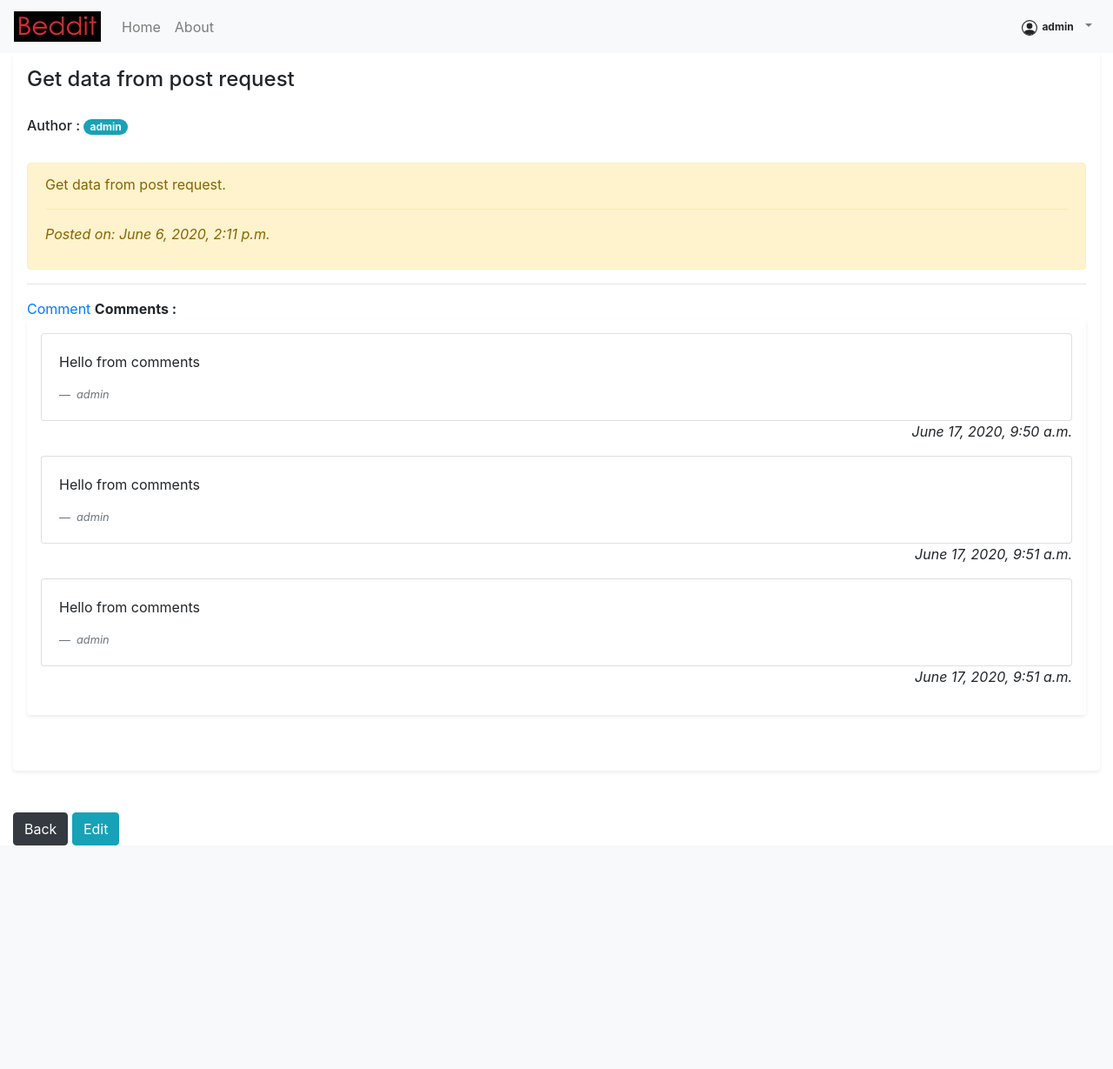
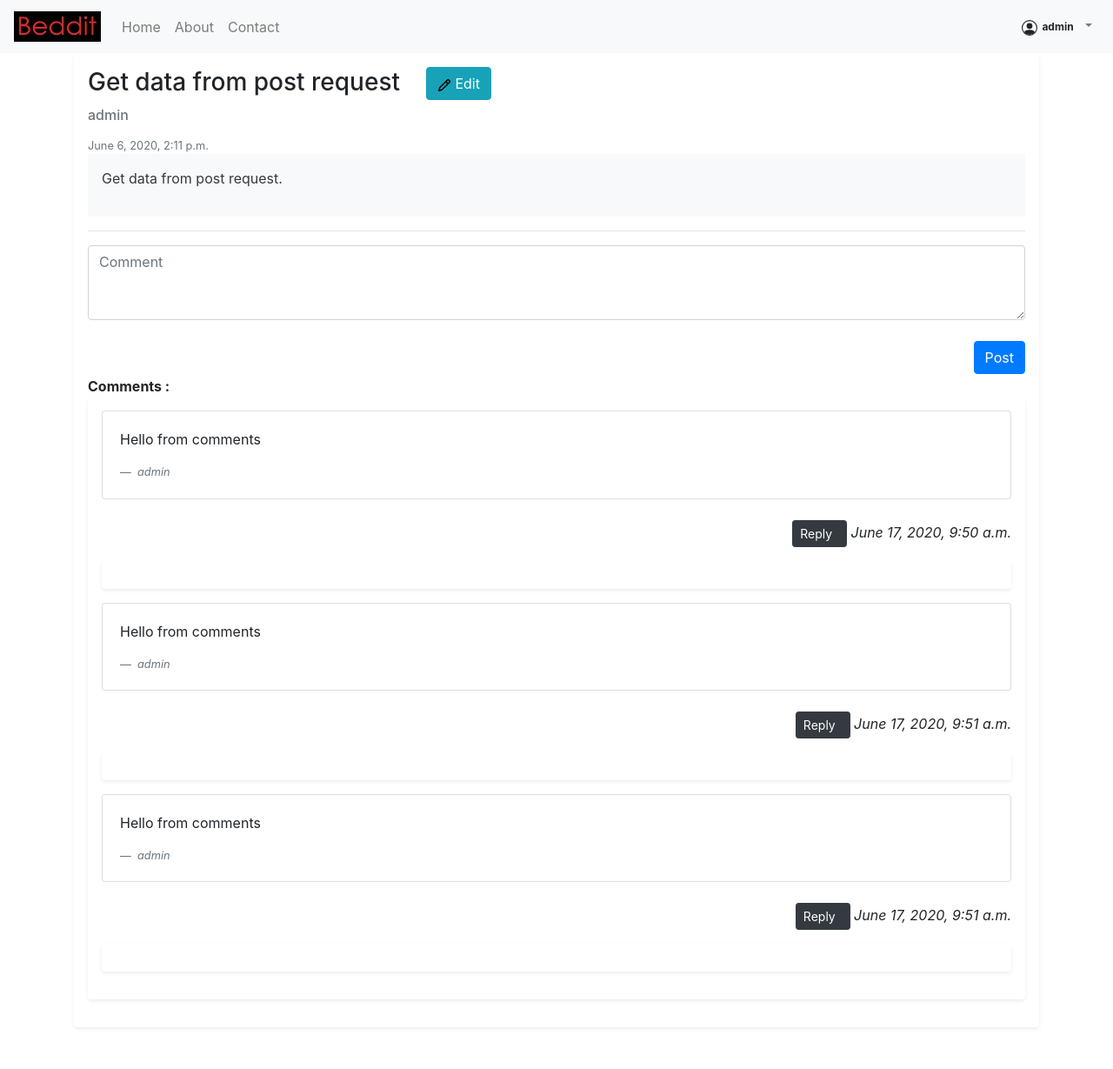
Before and after one commit to Deltapimol/posts, a Django app: a page that uses posts_app/templates/index.html in a window 1280 px wide. Shown: the whole page at 87% size. Before the commit the page ends 972 px from the top, so only its background shows below. Run offline with Django 3.2, Linux system fonts and the light colour scheme; a user stored in the database is signed in; data comes from the database, SQL or seed files in the repository; both versions use the stored data as it was after the commit; some libraries are stand-ins or nearby versions.

Commit message:
Add reply model,form and view. Fixed some css

```diff
--- a/posts/urls.py
+++ b/posts/urls.py
@@ -17,7 +17,8 @@ from django.contrib import admin
 from django.urls import path,include
 from posts_app import urls
 from login_app import urls
-from posts_app.views import about
+from posts_app.views import about,contact
+import django.contrib.auth.urls
 
 urlpatterns = [
 
@@ -25,6 +26,7 @@ urlpatterns = [
     path('accounts/',include('django.contrib.auth.urls')),
     path('posts/',include('posts_app.urls')),
     path('login/',include('login_app.urls')),
-    path('about/',about.as_view(),name='about')
+    path('about/',about.as_view(),name='about'),
+    path('contact/',contact.as_view(),name='contact'),
 
 ]
--- a/posts_app/forms.py
+++ b/posts_app/forms.py
@@ -1,11 +1,23 @@
 from django import forms
 from django.conf import settings
 from django.utils import timezone
-
-from .models import Post, Comment
-
+from .models import Post, Comment, Reply
 
 class PostForm(forms.ModelForm):
+
+    title = forms.CharField(
+                            widget = forms.TextInput(
+                                    attrs={'class':'form-control','placeholder':'Title','size':95}
+                                    )
+                            )
+
+    text = forms.CharField(
+                            widget = forms.Textarea(
+                                attrs = {
+                                    'class': 'form-control','placeholder':'Text','rows':10,'cols':100
+                                    }
+                                )
+                            )
 
     class Meta:
        model = Post
@@ -13,6 +25,28 @@ class PostForm(forms.ModelForm):
 
 class CommentForm(forms.ModelForm):
 
+    comment = forms.CharField(
+                            widget = forms.Textarea(
+                                attrs = {
+                                    'class': 'form-control', 'rows': 3,'placeholder':'Comment'
+                                    }
+                                )
+                            )
+
     class Meta:
         model = Comment
         fields = ('comment',)
+
+class ReplyForm(forms.ModelForm):
+
+    reply = forms.CharField(
+                            widget = forms.Textarea(
+                                attrs = {
+                                    'class':'form-control','rows':2,'placeholder':'reply'
+                                }
+                            )
+    )
+
+    class Meta:
+        model = Reply
+        fields = ('reply',)
--- a/posts_app/templates/Posts/detail.html
+++ b/posts_app/templates/Posts/detail.html
@@ -2,26 +2,53 @@
     {% extends 'index.html' %}
     {% block content %}
     <body>
-        <div class="container-fluid">
+        <div class="container">
             <div class="shadow-sm p-3 mb-5 bg-white rounded">
-                <h4>
+                <h3>
                     {{ post.title }}
+                    {% if user.username|stringformat:"s" == post.author|stringformat:"s" %}
+                    &nbsp;&nbsp;
+                    <a href="{% url 'editpost' pk=post.pk %}">
+                        <button type='button' class="btn btn-info">
+                        <svg xmlns="http://www.w3.org/2000/svg" viewBox="0 0 16 16" width="16" height="16">
+                        <path  d="M11.013 1.427a1.75 1.75 0 012.474 0l1.086 1.086a1.75 1.75 0 010 2.474l-8.61 8.61c-.21.21-.47.364-.756.445l-3.251.93a.75.75 0 01-.927-.928l.929-3.25a1.75 1.75 0 01.445-.758l8.61-8.61zm1.414 1.06a.25.25 0 00-.354 0L10.811 3.75l1.439 1.44 1.263-1.263a.25.25 0 000-.354l-1.086-1.086zM11.189 6.25L9.75 4.81l-6.286 6.287a.25.25 0 00-.064.108l-.558 1.953 1.953-.558a.249.249 0 00.108-.064l6.286-6.286z">
+                        </path>
+                        </svg>
+                        Edit
+                        </button>
+                    </a>
+                    {% else %}
+                    <b></b>
+                    {% endif %}
+                </h3>
+                <h6><p class="text-secondary">{{ post.author }}</p></h6>
+                <small class="text-muted">
+                    {{ post.post_datetime }}
+                </small>
+                <br>
+                <div class="p-3 mb-2 bg-light text-dark">
+                    <p>{{ post.text|linebreaksbr}}</p>
+                </div>
+                <hr>
+            {% if user.is_authenticated %}
+                <form method="POST">
+                    {% csrf_token %}
+                    {{ form.comment }}
                     <br>
-                    <br>
-                    <font size="3">Author : <span class="badge badge-pill badge-info">{{ post.author }}</span></font>
-                </h4>
+                    <div class="float-right">
+                        <button type='submit' class="btn btn-primary">Post</button>
+                    </div>
+                </form>
+            {% else %}
+                <br>
+                <hr>
+                <p class="text-center">
+                    <a href="{% url 'login' %}">Login</a> to comment
+                </p>
+            {% endif %}
             <br>
-            <div class="alert alert-warning" role="alert">
-                <p>{{ post.text }}</p>
-                <hr>
-                {% if post.post_datetime %}
-                <p><i>Posted on: {{ post.post_datetime }}</i></p>
-                {% endif %}
-            </div>
-            <hr>
-            <a href="{% url 'comment' pk=post.pk %}">Comment</a>
             <b>Comments :</b>
-            <div class="shadow-sm p-3 mb-5 bg-white rounded">
+            <div class="shadow-sm p-3 mb-3 bg-white rounded">
                 {% for comment in comments %}
                     <div class="card">
                         <div class="card-body">
@@ -33,22 +60,27 @@
                             </footer>
                         </div>
                     </div>
-                    <p class="text-right"><i>{{ comment.comment_datetime }}</i></p>
-                {% endfor %}
+                    <p class="text-right mb-3">
+                        <a href="{% url 'reply' pk=post.pk pk2=comment.pk %}">
+                            <br>
+                            <button type="button" class="btn btn-dark btn-sm">Reply&nbsp;&nbsp;</button></a>
+                        <i>{{ comment.comment_datetime }}</i>
+                    </p>
+                    <div class="shadow-sm p-3 mb-3 bg-white rounded">
+                    {% for reply in replies %}
+                            {% if reply.comment_id == comment.id %}
+                            <div class="card">
+                                <div class="card-body">
+                                {{ reply.reply|linebreaksbr }}
+                                </div>
+                                <i class="text-right">{{ reply.reply_datetime }}</i>
+                            </div>
+                            {% endif %}
+                        {% endfor %}
+                    </div>
+                    {% endfor %}
+                </div>
             </div>
-            </div>
-        <a href="{% url 'displayposts' %}">
-            <button type='button' class="btn btn-dark">Back</button>
-        </a>
-        {% if user.username|stringformat:"s" == post.author|stringformat:"s" %}
-        <a href="{% url 'editpost' pk=post.pk %}">
-            <button type='button' class="btn btn-info">
-                Edit
-            </button>
-        </a>
-        {% else %}
-        <b></b>
-        {% endif %}
         </div>
     </body>
     {% endblock %}
--- a/posts_app/templates/Posts/comment.html
+++ b/posts_app/templates/Posts/reply.html
@@ -12,7 +12,9 @@
         {% else %}
         <br>
         <hr>
-            <p class="text-center"><a href="{% url 'login' %}">Login</a> to comment</p>
+            <a href="{% url 'login' %}">
+                <button type="button" class="btn btn-primary btn-lg btn-block">Login to reply</button>
+            </a>
         {% endif %}
         </div>
     </body>
--- a/posts_app/templates/index.html
+++ b/posts_app/templates/index.html
@@ -32,6 +32,9 @@
                 <li class="nav-item">
                   <a class="nav-link" href="{% url 'about' %}">About</a>
                 </li>
+                <li class="nav-item">
+                    <a class="nav-link" href="{% url 'contact' %}">Contact</a>
+                  </li>
                 </ul>
                 {% if user.is_authenticated %}
                 <ul class="navbar-nav ml-auto">
--- a/posts_app/urls.py
+++ b/posts_app/urls.py
@@ -1,5 +1,5 @@
 from django.urls import path
-from posts_app.views import createPost,displayPosts,postEdit,postDetail,commentCreate
+from posts_app.views import createPost,displayPosts,postEdit,postDetail,createReply
 
 
 urlpatterns = [
@@ -8,6 +8,6 @@ urlpatterns = [
     path(r'^newpost/$',createPost,name='createpost'),
     path(r'^postdetail/<int:pk>/$',postDetail,name='postdetails'),
     path(r'^postdetail/<int:pk>/editdetails/$',postEdit,name='editpost'),
-    path(r'^postdetail/<int:pk>/comment/$',commentCreate,name='comment'),
+    path(r'^postdetail/<int:pk>/reply/<int:pk2>$',createReply,name='reply'),
 
 ]
--- a/posts_app/views.py
+++ b/posts_app/views.py
@@ -2,11 +2,14 @@ from django.shortcuts import render, redirect, get_object_or_404
 from django.views.generic import TemplateView
 from django.conf import settings
 from django.utils import timezone
-from .models import Post, Comment
-from .forms import PostForm, CommentForm
+from .models import Post, Comment, Reply
+from .forms import PostForm, CommentForm, ReplyForm
 
 class about(TemplateView):
     template_name = "about.html"
+
+class contact(TemplateView):
+    template_name = "contact.html"
 
 def createPost(request):
 
@@ -29,8 +32,22 @@ def displayPosts(request):
 
 def postDetail(request, pk):
     post = get_object_or_404(Post, pk=pk)
-    comments = displayComments(pk)
-    return render(request,'Posts/detail.html',{ 'post': post, 'comments': comments })
+    comments = Comment.objects.filter(post_id=pk)
+    replies = Reply.objects.filter(post_id=pk)
+    if request.method == "POST":
+        form = CommentForm(request.POST)
+        if form.is_valid():
+            comment = form.save(commit=False)
+            comment.commentator = request.user
+            comment.comment_datetime = timezone.now()
+            comment.post = get_object_or_404(Post,pk=pk)
+            comment.save()
+            form = CommentForm()
+            return render(request,'Posts/detail.html',{'post':post, 'form':form ,'comments':comments, 'replies':replies})
+    else:
+        form = CommentForm()
+    context = { 'post': post, 'comments': comments , "form": form , "pk": pk ,"replies":replies}
+    return render(request,'Posts/detail.html',context)
 
 def postEdit(request, pk):
     post = get_object_or_404(Post, pk=pk)
@@ -46,21 +63,36 @@ def postEdit(request, pk):
         form = PostForm(instance=post)
     return render(request,'Posts/edit.html',{ 'form': form , 'pk': pk })
 
-def commentCreate(request, pk):
-    if request.method == "POST":
-        form = CommentForm(request.POST)
-        if form.is_valid():
-            comment = form.save(commit=False)
-            comment.commentator = request.user
-            comment.comment_datetime = timezone.now()
-            comment.post = get_object_or_404(Post,pk=pk)
-            comment.save()
-            return render(request,'postdetails')
+def createReply(request, pk, pk2):
+    if request.method == 'POST':
+        form = ReplyForm(request.POST)
+        if form.is_valid:
+            reply = form.save(commit=False)
+            reply.post = get_object_or_404(Post, pk=pk)
+            reply.comment = get_object_or_404(Comment , pk=pk2)
+            reply.respondent = request.user
+            reply.reply_datetime = timezone.now()
+            reply.save()
+            return redirect('postdetails',pk)
     else:
-        form = CommentForm()
-    context = { "form": form , "pk": pk}
-    return render(request,'Posts/comment.html',context)
+        form = ReplyForm()
+    return render(request, 'Posts/reply.html',{ 'form': form, 'pk': pk ,'pk2':pk2})
 
-def displayComments(pk):
-    comments = Comment.objects.filter(post_id=pk)
-    return comments
+# def commentCreate(request, pk):
+#     if request.method == "POST":
+#         form = CommentForm(request.POST)
+#         if form.is_valid():
+#             comment = form.save(commit=False)
+#             comment.commentator = request.user
+#             comment.comment_datetime = timezone.now()
+#             comment.post = get_object_or_404(Post,pk=pk)
+#             comment.save()
+#             return render(request,'postdetails')
+#     else:
+#         form = CommentForm()
+#     context = { "form": form , "pk": pk}
+#     return render(request,'Posts/comment.html',context)
+
+#def displayComments(pk):
+#    comments = Comment.objects.filter(post_id=pk)
+#    return comments
```
Also changed, not shown: login_app/forms.py (+31 -1 lines), login_app/templates/registration/login.html (+1 -7 lines), login_app/templates/userRegister.html (+28 -27 lines), posts_app/models.py (+13 -2 lines), posts_app/templates/Posts/edit.html (+4 -3 lines), posts_app/templates/Posts/newpost.html (+4 -4 lines), posts_app/templates/Posts/posts.html (+4 -6 lines), posts_app/templates/about.html (+15 -2 lines), posts_app/templates/contact.html (added, +18 -0 lines), db.sqlite3, posts_app/migrations/0008_auto_20200619_2253.py (added), posts_app/migrations/0009_delete_reply.py (added), posts_app/migrations/0010_reply.py (added).
